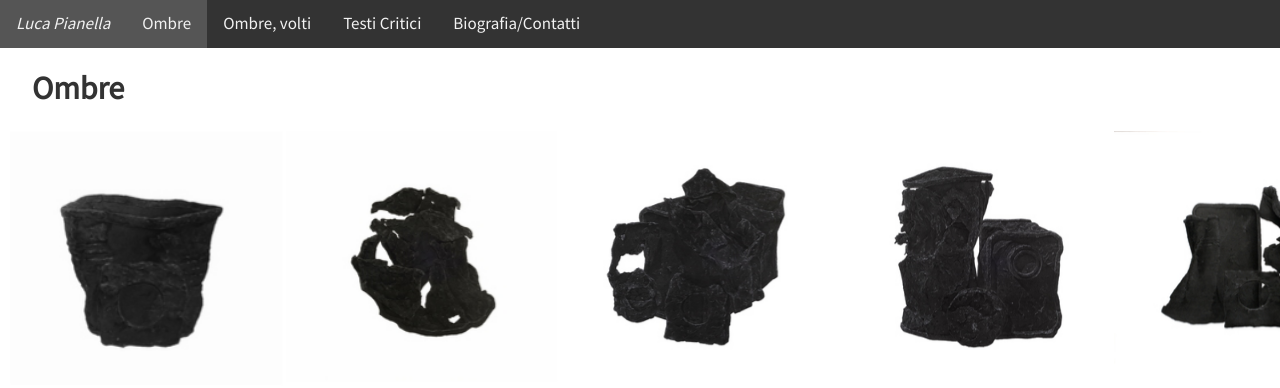
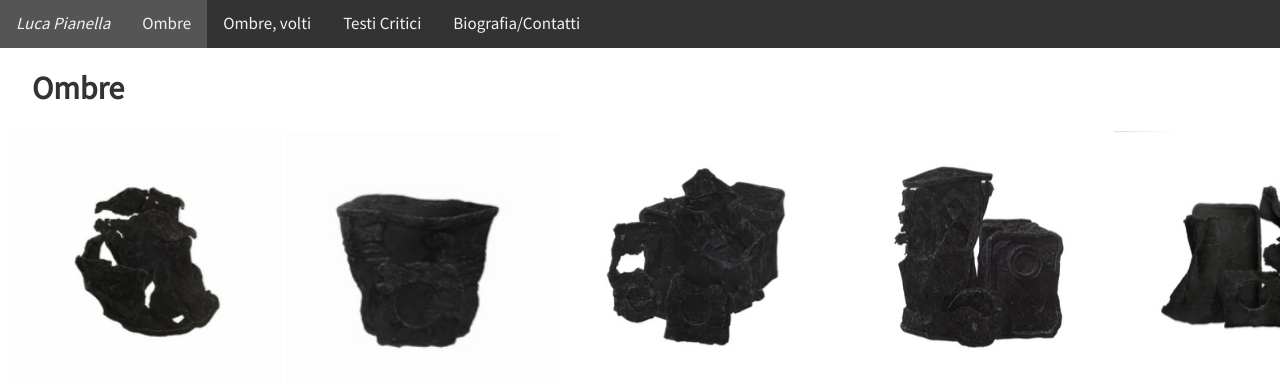
Before and after one commit to liukliuk/liukliuk.github.io, a Jekyll site: the page built from opere/ombre/index.html, in a window 1280 px wide. Shown: the top 388 px of the page. Built offline with Jekyll 4.4.1, drawn with Linux system fonts in a browser that asks for light colours.

Commit message:
Update index.html

```diff
--- a/opere/ombre/index.html
+++ b/opere/ombre/index.html
@@ -6,8 +6,8 @@ title: Ombre
 <h1 class="fadeInLeft">{{ page.title }}</h1>
 
 <div id="preview-container">
+  {% include photo.html title="Ombre 10, 2014, matita su carta 50x55cm (foto: Nicola-Eccher)" jpgPath="/opere/ombre/Ombre-10-2014-matita-su-carta-50x55-Nicola-Eccher" %}
   {% include photo.html title="Ombre 1, 2012, matita su carta 50x55cm" jpgPath="/opere/ombre/Ombre-1-2012-matita-su-carta-50x55" %}
-  {% include photo.html title="Ombre 10, 2014, matita su carta 50x55cm (foto: Nicola-Eccher)" jpgPath="/opere/ombre/Ombre-10-2014-matita-su-carta-50x55-Nicola-Eccher" %}
   {% include photo.html title="Ombre 13, 2015, matita su carta 50x55cm (foto: Nicola-Eccher)" jpgPath="/opere/ombre/Ombre-13-2015-matita-su-carta-50x55-Nicola-Eccher" %}
   {% include photo.html title="Ombre 14, 2015, matita su carta 50x55cm (foto: Nicola-Eccher)" jpgPath="/opere/ombre/Ombre-14-2015-matita-su-carta-50x55-Nicola-Eccher" %}
   {% include photo.html title="Ombre 3, 2012, matita su carta 50x60cm" jpgPath="/opere/ombre/Ombre-3-2012-matita-su-carta-50x60" %}
```
